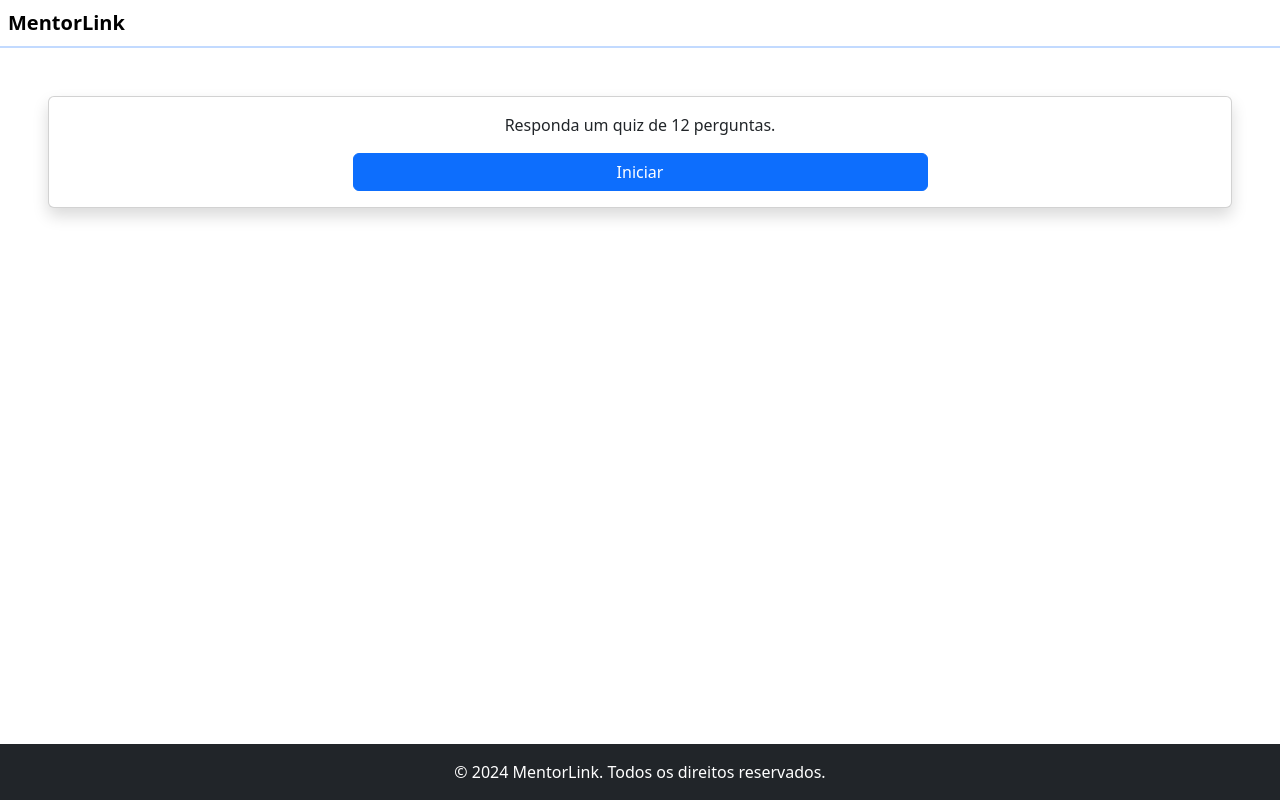
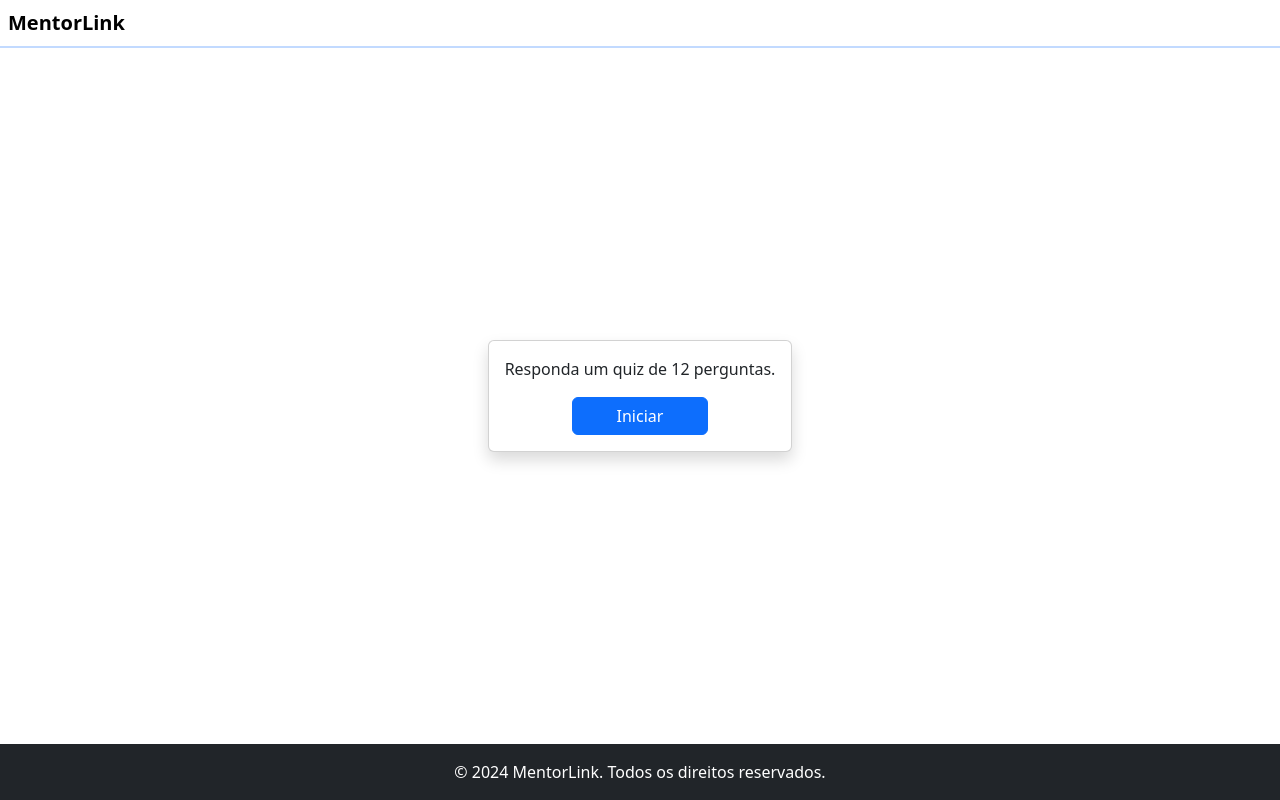
Before and after one commit to Fschezaro/mentorlink, a PHP site: page /preform.php in a window 1280 px wide. Run offline with PHP 8.4, Linux system fonts and the light colour scheme.

Commit message:
Pequenos ajustes + logs

```diff
--- a/preform.php
+++ b/preform.php
@@ -3,14 +3,15 @@
 
 <?php include './components/head.html';?>
 
-<body d-flex flex-column>
+<body>
     <?php include 'components/loggedHeader.html';?>
-        <div class="d-flex flex-column "style="height: 90vh"">
-            <div  class="card shadow m-5 p-3 d-flex align-items-center text-center">
-                <label class="mb-3">Responda um quiz de 12 perguntas.</label>
-                <a class="btn btn-primary col-6" href="form.php">Iniciar</a>
-            </div>
+    <div class="d-flex align-items-center justify-content-center" style="height: 100%; width: 100%">
+        <div  class="card shadow mx-5 p-3 d-flex align-items-center text-center">
+            <label class="mb-3">Responda um quiz de 12 perguntas.</label>
+            <a class="btn btn-primary col-6" href="form.php">Iniciar</a>
         </div>
+    </div>
+
     <div class="p-3 bg-dark text-white text-center sticky-bottom">
         &copy; 2024 MentorLink. Todos os direitos reservados.
     </div>
--- a/result1.php
+++ b/result1.php
@@ -1,11 +1,9 @@
 <?php
-// Inclui o head (contendo Bootstrap e CSS principal)
 include 'components/head.html';
-// Inclui o header com o logo e links principais
-include 'components/header.html';
+include 'components/loggedHeader.html';
 ?>
 
-<div class="container">
+<div class="container mt-5">
     <section class="areas">
         <div class="area">
             <p class="ranking">1º</p>
```
Also changed, not shown: index.php (+10 -0 lines), logs.txt (added).
